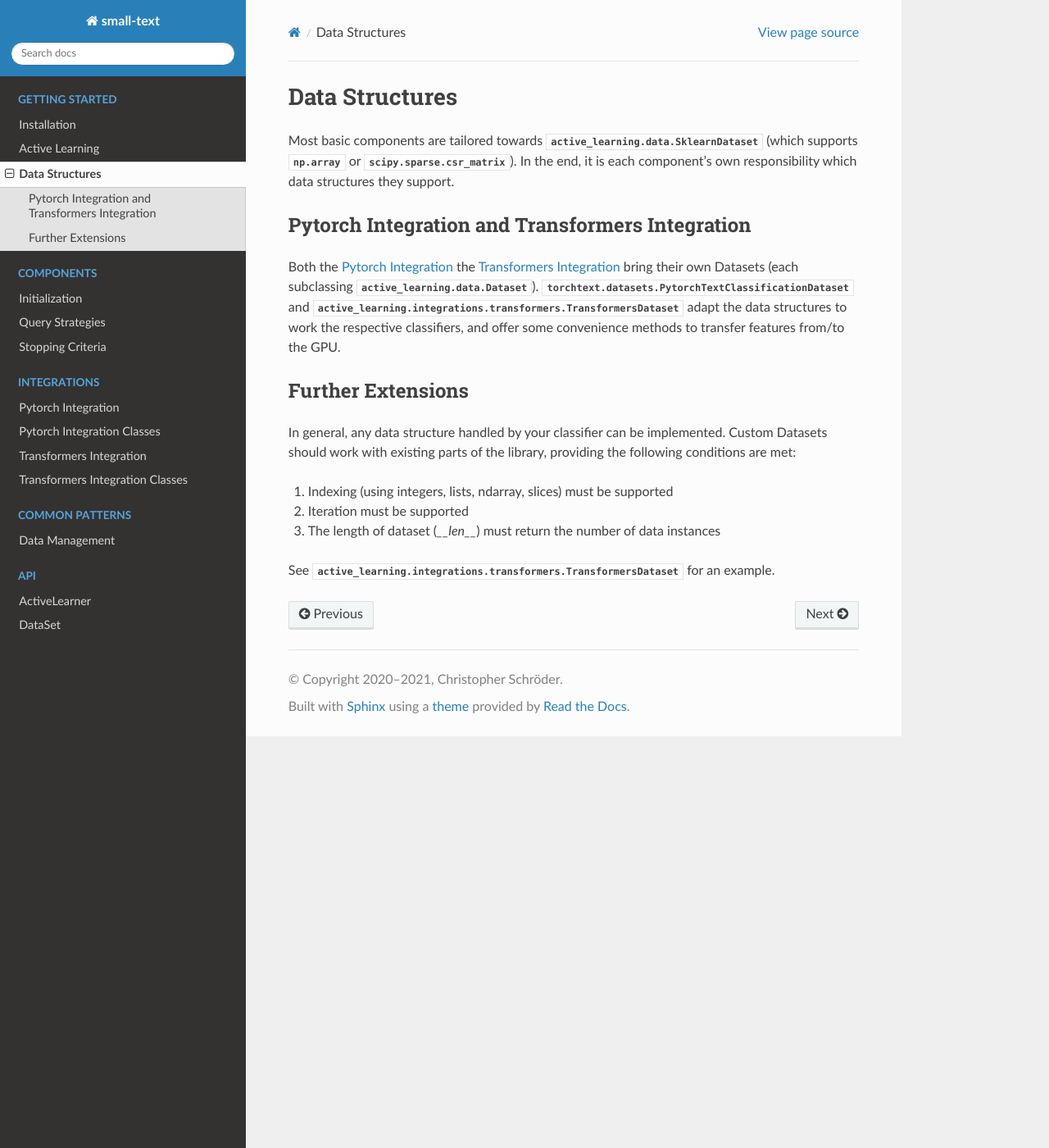
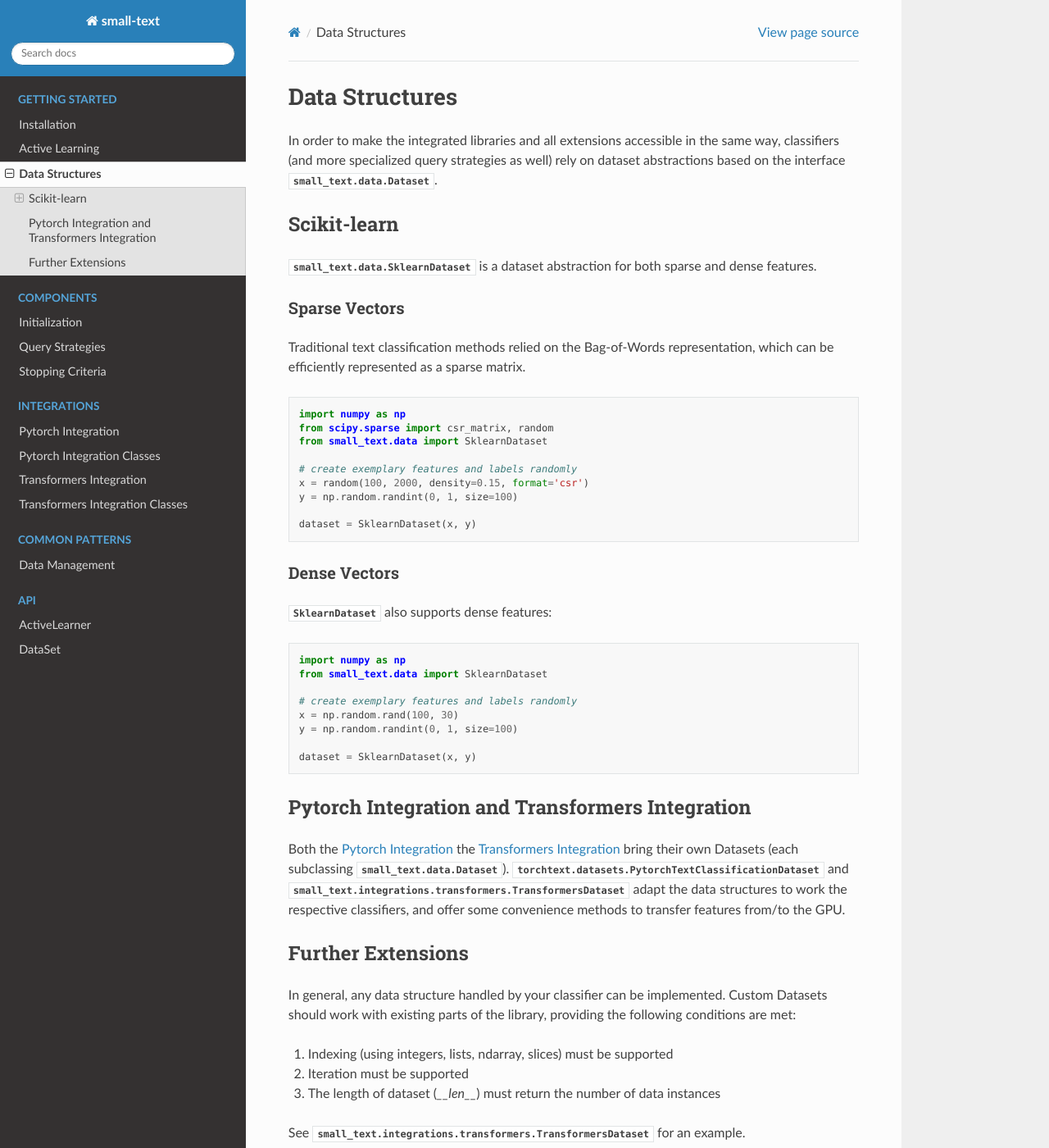
Before and after one commit to webis-de/small-text, a Sphinx documentation site: the page built from docs/data_structures.rst, in a window 1280 px wide and 1400 px high. Shown: the whole window at 82% size. Built offline with Sphinx 7.4.7 and the Read the Docs theme 2.0.0, drawn with Linux system fonts in a browser that asks for light colours; pages that are not in the unit, such as notebooks, are missing from menus; the version number could not be read and is left out.

Commit message:
Update data structures in docs
Signed-off-by: Christopher Schröder <chschroeder@users.noreply.github.com>

```diff
--- a/docs/conf.py
+++ b/docs/conf.py
@@ -36,6 +36,7 @@ author = 'Christopher Schröder'
 # ones.
 extensions = [
     'sphinx.ext.autodoc',
+    'sphinx.ext.doctest',
     'sphinx.ext.napoleon',
     'sphinx_rtd_theme'
 ]
--- a/docs/data_structures.rst
+++ b/docs/data_structures.rst
@@ -2,16 +2,57 @@
 Data Structures
 ===============
 
-Most basic components are tailored towards
-:py:class:`active_learning.data.SklearnDataset` (which supports :py:class:`np.array` or :py:class:`scipy.sparse.csr_matrix`).
-In the end, it is each component's own responsibility which data structures they support.
+In order to make the integrated libraries and all extensions accessible in the same way,
+classifiers (and more specialized query strategies as well) rely on dataset abstractions based on
+the interface :py:class:`small_text.data.Dataset`.
+
+
+Scikit-learn
+============
+
+:py:class:`small_text.data.SklearnDataset` is a dataset abstraction for both sparse and dense features.
+
+Sparse Vectors
+--------------
+
+Traditional text classification methods relied on the Bag-of-Words representation,
+which can be efficiently represented as a sparse matrix.
+
+.. testcode::
+
+   import numpy as np
+   from scipy.sparse import csr_matrix, random
+   from small_text.data import SklearnDataset
+
+   # create exemplary features and labels randomly
+   x = random(100, 2000, density=0.15, format='csr')
+   y = np.random.randint(0, 1, size=100)
+
+   dataset = SklearnDataset(x, y)
+
+Dense Vectors
+-------------
+
+:py:class:`~small_text.data.SklearnDataset` also supports dense features:
+
+.. testcode::
+
+   import numpy as np
+   from small_text.data import SklearnDataset
+
+   # create exemplary features and labels randomly
+   x = np.random.rand(100, 30)
+   y = np.random.randint(0, 1, size=100)
+
+   dataset = SklearnDataset(x, y)
+
 
 Pytorch Integration and Transformers Integration
 ================================================
 
 Both the :doc:`Pytorch Integration <libraries/pytorch_main>` the :doc:`Transformers Integration <libraries/transformers_main>`
-bring their own Datasets (each subclassing :py:class:`active_learning.data.Dataset`).
-:py:class:`torchtext.datasets.PytorchTextClassificationDataset` and :py:class:`active_learning.integrations.transformers.TransformersDataset`
+bring their own Datasets (each subclassing :py:class:`small_text.data.Dataset`).
+:py:class:`torchtext.datasets.PytorchTextClassificationDataset` and :py:class:`small_text.integrations.transformers.TransformersDataset`
 adapt the data structures to work the respective classifiers, and offer some convenience methods
 to transfer features from/to the GPU.
 
@@ -26,4 +67,4 @@ conditions are met:
 2. Iteration must be supported
 3. The length of dataset (`__len__`) must return the number of data instances
 
-See :py:class:`active_learning.integrations.transformers.TransformersDataset` for an example.
+See :py:class:`small_text.integrations.transformers.TransformersDataset` for an example.
```
